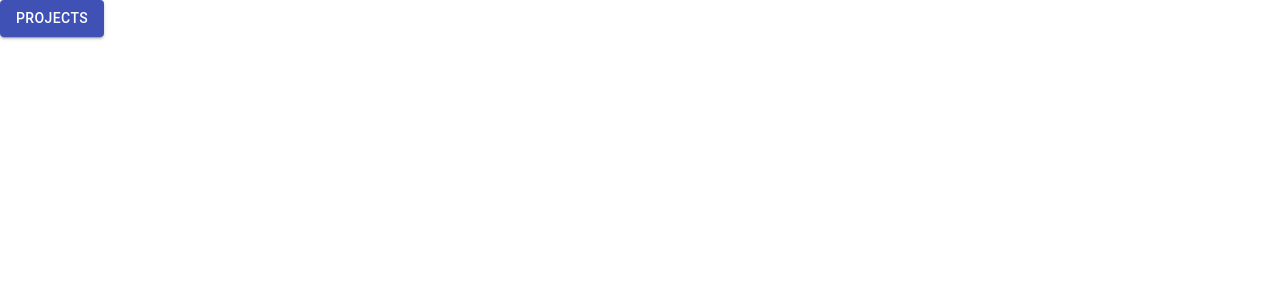
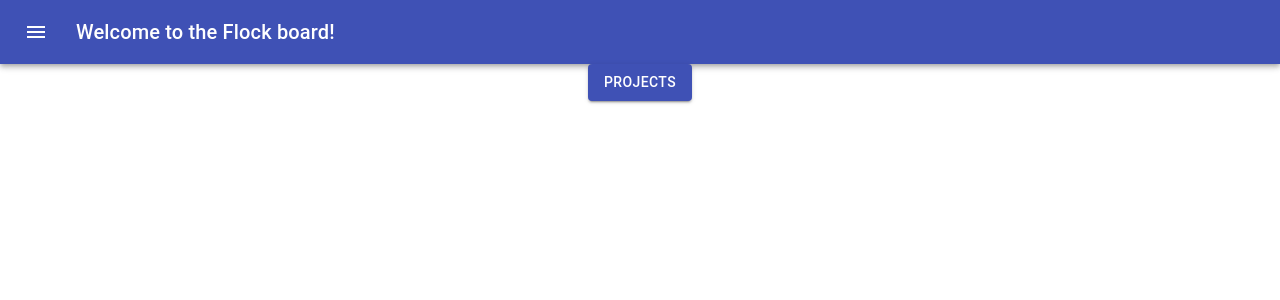
Before and after one commit to flock-community/flock-board, a React (Create React App) app in the folder frontend/: page / in a window 1280 px wide. Shown: the top 300 px of the page. Built offline with nearby package versions, Linux system fonts and the light colour scheme.

Commit message:
homepage with app bar

```diff
--- a/frontend/package.json
+++ b/frontend/package.json
@@ -4,6 +4,7 @@
   "private": true,
   "dependencies": {
     "@material-ui/core": "^4.10.1",
+    "@material-ui/icons": "^4.9.1",
     "@testing-library/jest-dom": "^4.2.4",
     "@testing-library/react": "^9.3.2",
     "@testing-library/user-event": "^7.1.2",
--- /dev/null
+++ b/frontend/src/app/AppLayout.tsx
@@ -0,0 +1,56 @@
+import React, { ReactNode } from "react";
+import {
+  AppBar,
+  Toolbar,
+  IconButton,
+  Typography,
+  makeStyles
+} from "@material-ui/core";
+import MenuIcon from "@material-ui/icons/Menu";
+
+interface AppLayoutProps {
+  children: ReactNode;
+  title: string;
+}
+
+const useStyles = makeStyles(theme => ({
+  root: {
+    flexGrow: 1
+  },
+  main: {
+    display: "flex",
+    "align-items": "center",
+    "flex-direction": "column"
+  },
+  menuButton: {
+    marginRight: theme.spacing(2)
+  },
+  title: {
+    flexGrow: 1
+  }
+}));
+
+export function AppLayout({ children, title }: AppLayoutProps) {
+  const classes = useStyles();
+
+  return (
+    <div className={classes.root}>
+      <AppBar position="static">
+        <Toolbar>
+          <IconButton
+            edge="start"
+            className={classes.menuButton}
+            color="inherit"
+            aria-label="menu"
+          >
+            <MenuIcon />
+          </IconButton>
+          <Typography variant="h6" className={classes.title}>
+            {title}
+          </Typography>
+        </Toolbar>
+      </AppBar>
+      <main className={classes.main}>{children}</main>
+    </div>
+  );
+}
--- a/frontend/src/app/AppRouter.tsx
+++ b/frontend/src/app/AppRouter.tsx
@@ -3,17 +3,30 @@ import { BrowserRouter as Router, Switch, Route } from 'react-router-dom';
 import { Projects } from '../feature/projects/Projects';
 import { NoMatchFound } from './NoMatchFound';
 import { Homepage } from '../feature/homepage/Homepage';
+import { AppLayout } from './AppLayout';
 
 export function AppRouter() {
   return (
     <Router>
       <Switch>
-        <Route exact path="/projects">
-          <Projects></Projects>
-        </Route>
-        <Route exact path="/">
-          <Homepage></Homepage>
-        </Route>
+        <Route
+          exact
+          path="/projects"
+          render={props => (
+            <AppLayout {...props} title="Projects">
+              <Projects></Projects>
+            </AppLayout>
+          )}
+        ></Route>
+        <Route
+          exact
+          path="/"
+          render={props => (
+            <AppLayout {...props} title="Welcome to the Flock board!">
+              <Homepage></Homepage>
+            </AppLayout>
+          )}
+        ></Route>
         <Route component={NoMatchFound}></Route>
       </Switch>
     </Router>
--- a/frontend/src/feature/projects/Projects.tsx
+++ b/frontend/src/feature/projects/Projects.tsx
@@ -39,15 +39,15 @@ export function Projects() {
   const [state, setState] = useState<Project[]>([]);
 
   useEffect(() => {
-    getProjects().then((projects) => {
+    getProjects().then(projects => {
       setState(projects);
     });
   }, []);
 
   return (
     <>
-      <Typography>Projects</Typography>
-      {state.map((project) => (
+      {/* <Typography>Projects</Typography> */}
+      {state.map(project => (
         <ProjectCard project={project} />
       ))}
     </>
```
Also changed, not shown: 1 other file (tests, documents, lock files or other folders).
